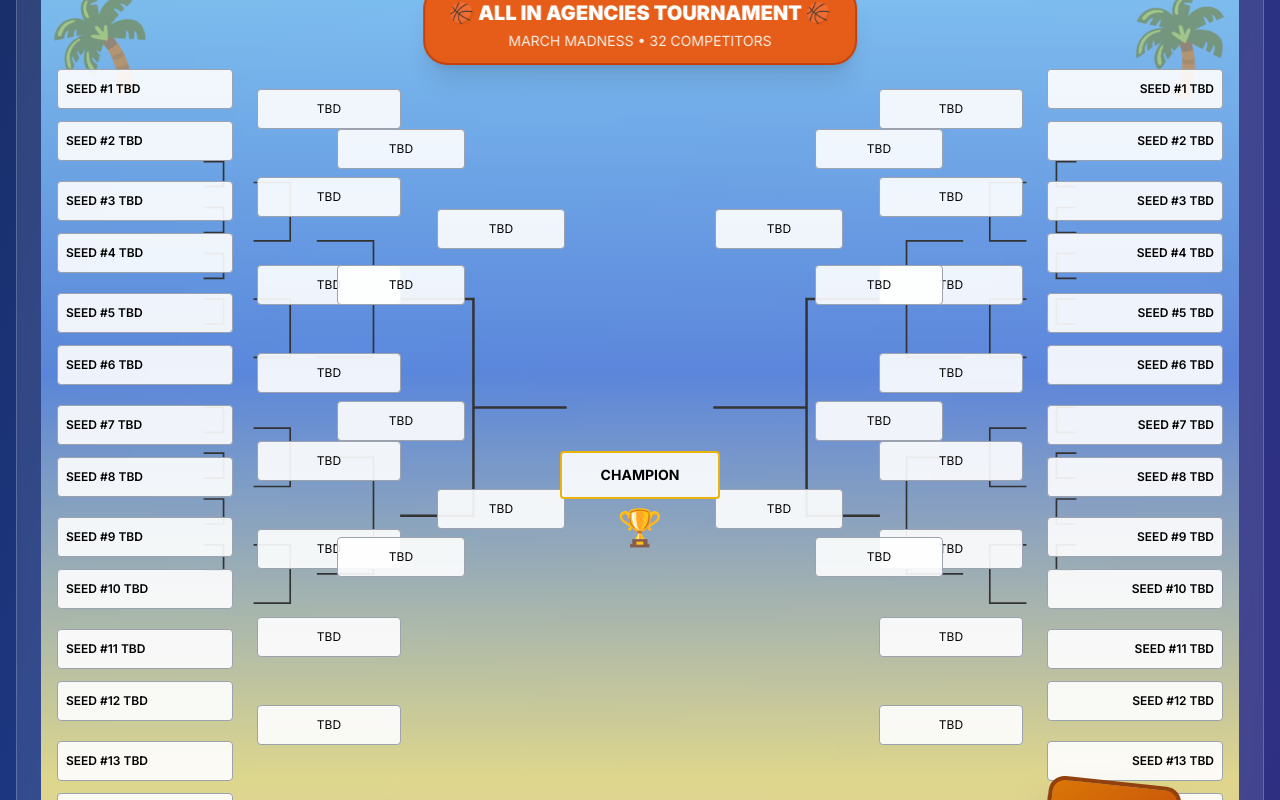
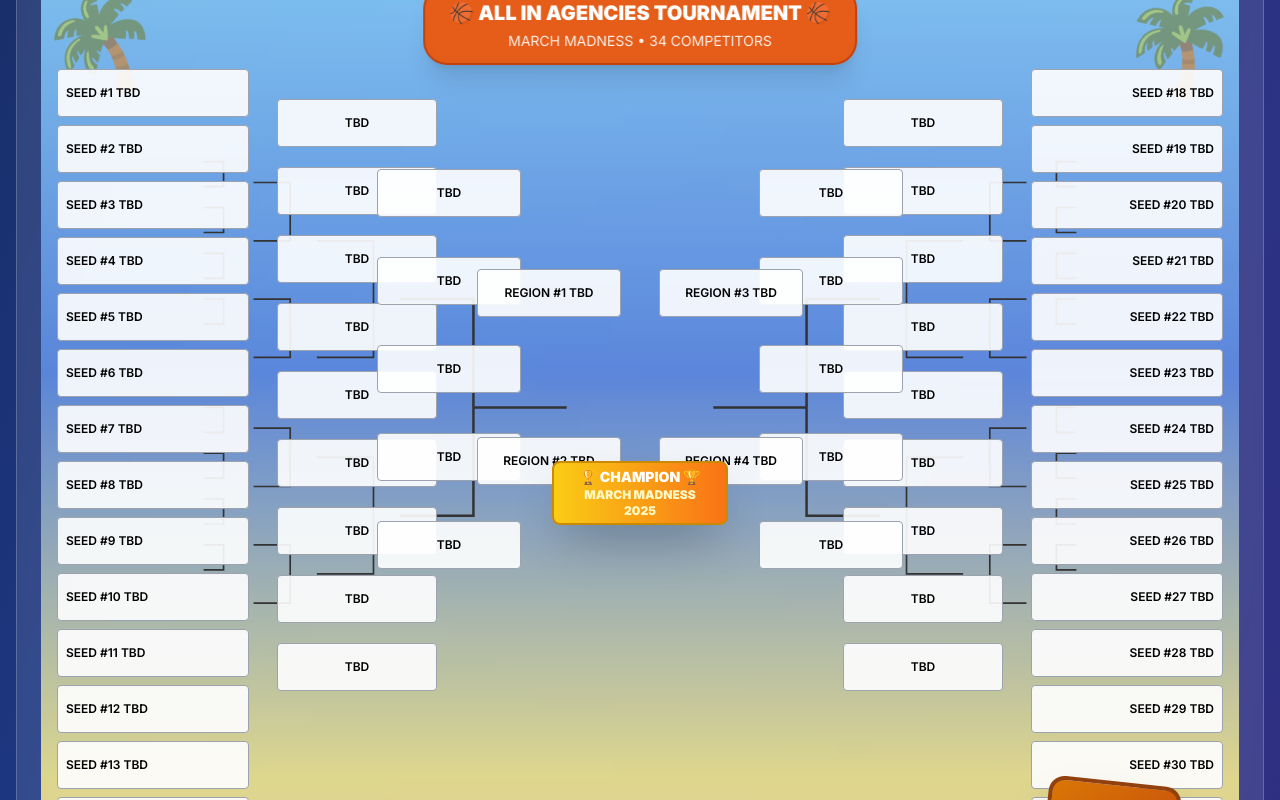
Before and after one commit to leadtopspec/march-madness-leaderboard, a Next.js app: page / in a window 1280 px wide. Shown: the part 2520-3320 px from the top of the page. Built offline with nearby package versions, Linux system fonts and the light colour scheme.

Commit message:
Improve bracket layout: add 34 competitors, better spacing, enhanced championship box

```diff
--- a/src/components/BracketView.tsx
+++ b/src/components/BracketView.tsx
@@ -3,19 +3,21 @@
 import { motion } from 'framer-motion'
 
 export default function BracketView() {
-  // 32-team bracket structure for clean design - all TBD for now
+  // 34-team bracket structure - all TBD for now
   const leftTeams = [
     "SEED #1 TBD", "SEED #2 TBD", "SEED #3 TBD", "SEED #4 TBD",
     "SEED #5 TBD", "SEED #6 TBD", "SEED #7 TBD", "SEED #8 TBD",
     "SEED #9 TBD", "SEED #10 TBD", "SEED #11 TBD", "SEED #12 TBD",
-    "SEED #13 TBD", "SEED #14 TBD", "SEED #15 TBD", "SEED #16 TBD"
+    "SEED #13 TBD", "SEED #14 TBD", "SEED #15 TBD", "SEED #16 TBD",
+    "SEED #17 TBD"
   ]
 
   const rightTeams = [
-    "SEED #1 TBD", "SEED #2 TBD", "SEED #3 TBD", "SEED #4 TBD",
-    "SEED #5 TBD", "SEED #6 TBD", "SEED #7 TBD", "SEED #8 TBD",
-    "SEED #9 TBD", "SEED #10 TBD", "SEED #11 TBD", "SEED #12 TBD",
-    "SEED #13 TBD", "SEED #14 TBD", "SEED #15 TBD", "SEED #16 TBD"
+    "SEED #18 TBD", "SEED #19 TBD", "SEED #20 TBD", "SEED #21 TBD",
+    "SEED #22 TBD", "SEED #23 TBD", "SEED #24 TBD", "SEED #25 TBD",
+    "SEED #26 TBD", "SEED #27 TBD", "SEED #28 TBD", "SEED #29 TBD",
+    "SEED #30 TBD", "SEED #31 TBD", "SEED #32 TBD", "SEED #33 TBD",
+    "SEED #34 TBD"
   ]
 
   return (
@@ -55,7 +57,7 @@ export default function BracketView() {
       <div className="absolute top-4 left-1/2 transform -translate-x-1/2 z-30">
         <div className="bg-orange-600/95 backdrop-blur text-white px-6 py-3 rounded-2xl shadow-xl border-2 border-orange-700">
           <div className="text-xl font-black text-center">🏀 ALL IN AGENCIES TOURNAMENT 🏀</div>
-          <div className="text-sm text-center opacity-90 mt-1">MARCH MADNESS • 32 COMPETITORS</div>
+          <div className="text-sm text-center opacity-90 mt-1">MARCH MADNESS • 34 COMPETITORS</div>
         </div>
       </div>
 
@@ -142,15 +144,15 @@ export default function BracketView() {
 
           {/* Left Side Teams - Round 1 */}
           <div className="absolute left-0" style={{top: '20px'}}>
-            <div className="space-y-3">
+            <div className="space-y-1">
               {leftTeams.map((team, index) => (
                 <motion.div
                   key={`left-${index}`}
                   initial={{ opacity: 0, x: -30 }}
                   animate={{ opacity: 1, x: 0 }}
                   transition={{ delay: index * 0.05 }}
-                  className="bg-white/90 rounded border border-gray-400 p-2 w-44 h-10 text-xs font-semibold flex items-center"
-                  style={{marginBottom: index % 2 === 1 ? '20px' : '4px'}}
+                  className="bg-white/90 rounded border border-gray-400 p-2 w-48 h-12 text-xs font-semibold flex items-center"
+                  style={{marginBottom: '8px'}}
                 >
                   {team}
                 </motion.div>
@@ -160,15 +162,15 @@ export default function BracketView() {
 
           {/* Right Side Teams - Round 1 */}
           <div className="absolute right-0" style={{top: '20px'}}>
-            <div className="space-y-3">
+            <div className="space-y-1">
               {rightTeams.map((team, index) => (
                 <motion.div
                   key={`right-${index}`}
                   initial={{ opacity: 0, x: 30 }}
                   animate={{ opacity: 1, x: 0 }}
                   transition={{ delay: index * 0.05 }}
-                  className="bg-white/90 rounded border border-gray-400 p-2 w-44 h-10 text-xs font-semibold flex items-center justify-end"
-                  style={{marginBottom: index % 2 === 1 ? '20px' : '4px'}}
+                  className="bg-white/90 rounded border border-gray-400 p-2 w-48 h-12 text-xs font-semibold flex items-center justify-end"
+                  style={{marginBottom: '8px'}}
                 >
                   {team}
                 </motion.div>
@@ -177,16 +179,16 @@ export default function BracketView() {
           </div>
 
           {/* Round 2 - Left Side */}
-          <div className="absolute" style={{left: '200px', top: '40px'}}>
-            <div className="space-y-12">
-              {[...Array(8)].map((_, index) => (
+          <div className="absolute" style={{left: '220px', top: '50px'}}>
+            <div className="space-y-4">
+              {[...Array(9)].map((_, index) => (
                 <motion.div
                   key={`left-r2-${index}`}
                   initial={{ opacity: 0 }}
                   animate={{ opacity: 1 }}
                   transition={{ delay: 1 + index * 0.1 }}
-                  className="bg-white/90 rounded border border-gray-400 p-2 w-36 h-10 text-xs flex items-center justify-center"
-                  style={{marginBottom: '30px'}}
+                  className="bg-white/90 rounded border border-gray-400 p-2 w-40 h-12 text-xs flex items-center justify-center font-semibold"
+                  style={{marginBottom: '20px'}}
                 >
                   TBD
                 </motion.div>
@@ -195,16 +197,16 @@ export default function BracketView() {
           </div>
 
           {/* Round 2 - Right Side */}
-          <div className="absolute" style={{right: '200px', top: '40px'}}>
-            <div className="space-y-12">
-              {[...Array(8)].map((_, index) => (
+          <div className="absolute" style={{right: '220px', top: '50px'}}>
+            <div className="space-y-4">
+              {[...Array(9)].map((_, index) => (
                 <motion.div
                   key={`right-r2-${index}`}
                   initial={{ opacity: 0 }}
                   animate={{ opacity: 1 }}
                   transition={{ delay: 1 + index * 0.1 }}
-                  className="bg-white/90 rounded border border-gray-400 p-2 w-36 h-10 text-xs flex items-center justify-center"
-                  style={{marginBottom: '30px'}}
+                  className="bg-white/90 rounded border border-gray-400 p-2 w-40 h-12 text-xs flex items-center justify-center font-semibold"
+                  style={{marginBottom: '20px'}}
                 >
                   TBD
                 </motion.div>
@@ -213,16 +215,16 @@ export default function BracketView() {
           </div>
 
           {/* Round 3 - Left Side */}
-          <div className="absolute" style={{left: '280px', top: '80px'}}>
-            <div className="space-y-24">
-              {[...Array(4)].map((_, index) => (
+          <div className="absolute" style={{left: '320px', top: '120px'}}>
+            <div className="space-y-8">
+              {[...Array(5)].map((_, index) => (
                 <motion.div
                   key={`left-r3-${index}`}
                   initial={{ opacity: 0 }}
                   animate={{ opacity: 1 }}
                   transition={{ delay: 1.5 + index * 0.1 }}
-                  className="bg-white/90 rounded border border-gray-400 p-2 w-32 h-10 text-xs flex items-center justify-center"
-                  style={{marginBottom: '60px'}}
+                  className="bg-white/90 rounded border border-gray-400 p-2 w-36 h-12 text-xs flex items-center justify-center font-semibold"
+                  style={{marginBottom: '40px'}}
                 >
                   TBD
                 </motion.div>
@@ -231,16 +233,16 @@ export default function BracketView() {
           </div>
 
           {/* Round 3 - Right Side */}
-          <div className="absolute" style={{right: '280px', top: '80px'}}>
-            <div className="space-y-24">
-              {[...Array(4)].map((_, index) => (
+          <div className="absolute" style={{right: '320px', top: '120px'}}>
+            <div className="space-y-8">
+              {[...Array(5)].map((_, index) => (
                 <motion.div
                   key={`right-r3-${index}`}
                   initial={{ opacity: 0 }}
                   animate={{ opacity: 1 }}
                   transition={{ delay: 1.5 + index * 0.1 }}
-                  className="bg-white/90 rounded border border-gray-400 p-2 w-32 h-10 text-xs flex items-center justify-center"
-                  style={{marginBottom: '60px'}}
+                  className="bg-white/90 rounded border border-gray-400 p-2 w-36 h-12 text-xs flex items-center justify-center font-semibold"
+                  style={{marginBottom: '40px'}}
                 >
                   TBD
                 </motion.div>
@@ -249,43 +251,43 @@ export default function BracketView() {
           </div>
 
           {/* Final Four */}
-          <div className="absolute" style={{left: '380px', top: '160px'}}>
+          <div className="absolute" style={{left: '420px', top: '220px'}}>
             <motion.div
               initial={{ opacity: 0 }}
               animate={{ opacity: 1 }}
               transition={{ delay: 2 }}
-              className="bg-white/90 rounded border border-gray-400 p-2 w-32 h-10 text-xs flex items-center justify-center"
-              style={{marginBottom: '240px'}}
+              className="bg-white/90 rounded border border-gray-400 p-2 w-36 h-12 text-xs flex items-center justify-center font-semibold"
+              style={{marginBottom: '120px'}}
             >
-              TBD
+              REGION #1 TBD
             </motion.div>
             <motion.div
               initial={{ opacity: 0 }}
               animate={{ opacity: 1 }}
               transition={{ delay: 2 }}
-              className="bg-white/90 rounded border border-gray-400 p-2 w-32 h-10 text-xs flex items-center justify-center"
+              className="bg-white/90 rounded border border-gray-400 p-2 w-36 h-12 text-xs flex items-center justify-center font-semibold"
             >
-              TBD
+              REGION #2 TBD
             </motion.div>
           </div>
 
-          <div className="absolute" style={{right: '380px', top: '160px'}}>
+          <div className="absolute" style={{right: '420px', top: '220px'}}>
             <motion.div
               initial={{ opacity: 0 }}
               animate={{ opacity: 1 }}
               transition={{ delay: 2 }}
-              className="bg-white/90 rounded border border-gray-400 p-2 w-32 h-10 text-xs flex items-center justify-center"
-              style={{marginBottom: '240px'}}
+              className="bg-white/90 rounded border border-gray-400 p-2 w-36 h-12 text-xs flex items-center justify-center font-semibold"
+              style={{marginBottom: '120px'}}
             >
-              TBD
+              REGION #3 TBD
             </motion.div>
             <motion.div
               initial={{ opacity: 0 }}
               animate={{ opacity: 1 }}
               transition={{ delay: 2 }}
-              className="bg-white/90 rounded border border-gray-400 p-2 w-32 h-10 text-xs flex items-center justify-center"
+              className="bg-white/90 rounded border border-gray-400 p-2 w-36 h-12 text-xs flex items-center justify-center font-semibold"
             >
-              TBD
+              REGION #4 TBD
             </motion.div>
           </div>
 
@@ -297,10 +299,12 @@ export default function BracketView() {
               transition={{ delay: 2.5 }}
               className="text-center"
             >
-              <div className="bg-white/90 rounded border-2 border-yellow-500 p-3 w-40 h-12 text-sm font-bold flex items-center justify-center mb-2">
-                CHAMPION
+              <div className="bg-gradient-to-r from-yellow-400 to-orange-500 rounded-lg border-2 border-yellow-600 p-4 w-44 h-16 text-sm font-black flex items-center justify-center mb-3 shadow-2xl">
+                <div className="text-center">
+                  <div className="text-white">🏆 CHAMPION 🏆</div>
+                  <div className="text-xs text-yellow-100">MARCH MADNESS 2025</div>
+                </div>
               </div>
-              <div className="text-4xl">🏆</div>
             </motion.div>
           </div>
         </div>
```
